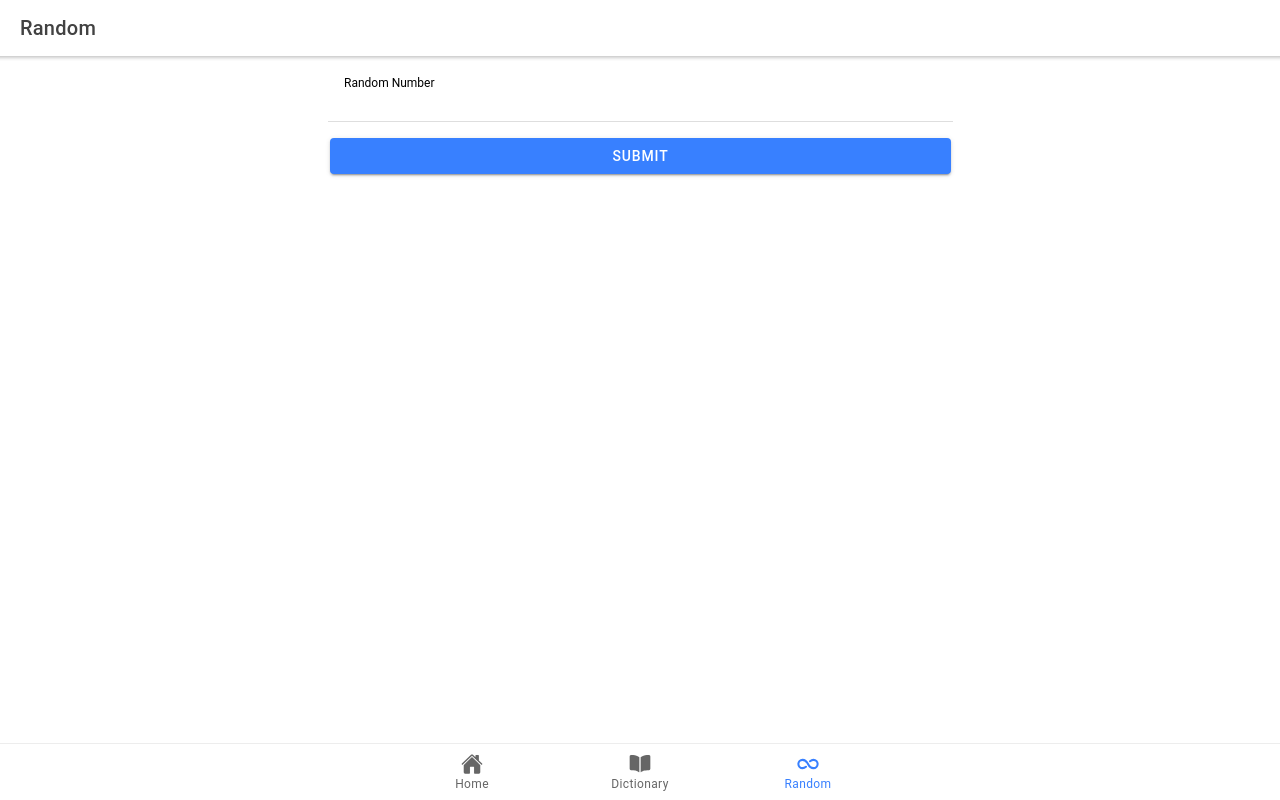
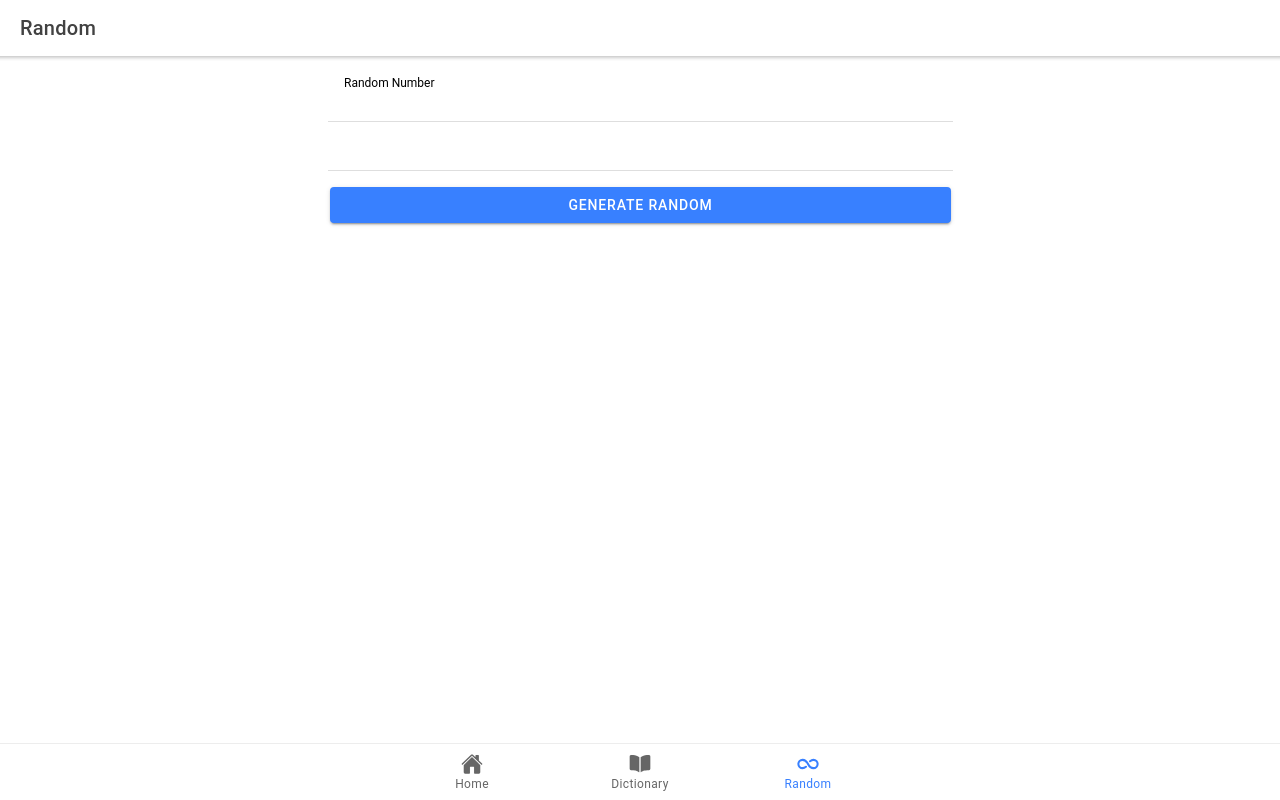
Before and after one commit to cevaris/random-app-js, a React (Create React App) app in the folder app/: page /random in a window 1280 px wide. Built offline with nearby package versions, Linux system fonts and the light colour scheme.

Commit message:
wired random string app form to api

```diff
--- /dev/null
+++ b/app/src/actions/random.ts
@@ -0,0 +1,13 @@
+import axios from 'axios';
+import { environment } from '../environment';
+
+interface Result {
+    value: string
+}
+
+const ApiHost = environment.apiHost;
+
+export const getRandomString = async (length: number): Promise<string> => {
+    const result = await axios.get<Result>(`${ApiHost}/random/string.json?length=${length}`);
+    return result.data.value;
+}
--- a/app/src/components/RandomStringForm.tsx
+++ b/app/src/components/RandomStringForm.tsx
@@ -1,6 +1,7 @@
 import { IonButton, IonInput, IonItem, IonLabel } from '@ionic/react';
-import React from 'react';
+import React, { useState } from 'react';
 import { Controller, useForm } from 'react-hook-form';
+import { getRandomString } from '../actions/random';
 
 interface IFormInputs {
     length: number
@@ -8,11 +9,13 @@ interface IFormInputs {
 interface RandomStringFormProps {
 }
 
-const RandomStringForm: React.FC<RandomStringFormProps> = (props) => {
+const RandomStringForm: React.FC<RandomStringFormProps> = () => {
     const { control, register, handleSubmit } = useForm<IFormInputs>();
+    const [randomString, setRandomString] = useState('');
 
     const onSubmit = async (data: IFormInputs) => {
-        console.log(`/random/string.json?length=${data.length}`);
+        const result = await getRandomString(data.length);
+        setRandomString(result);
     };
 
     return (
@@ -22,11 +25,15 @@ const RandomStringForm: React.FC<RandomStringFormProps> = (props) => {
                 <Controller
                     as={<IonInput type="number" ref={register} />}
                     name="length"
+                    defaultValue=""
                     control={control}
                 />
             </IonItem>
+            <IonItem>
+                <IonInput value={randomString} />
+            </IonItem>
             <IonButton expand="block" type="submit" className="ion-margin-top">
-                Submit
+                Generate Random
             </IonButton>
         </form>
     );
--- a/app/src/containers/WordSearchContainer.tsx
+++ b/app/src/containers/WordSearchContainer.tsx
@@ -2,7 +2,7 @@ import { IonCol, IonGrid, IonList, IonRow, IonSearchbar } from '@ionic/react';
 import axios from 'axios';
 import React, { useState } from 'react';
 import WordSearchItem from '../components/WordSearchItem';
-import { environment } from '../envrionment';
+import { environment } from '../environment';
 import { Word } from '../types';
 
 interface WordSearchProps { }
```
Also changed, not shown: src/routes/random.ts (+4 -4 lines), app/src/environment.ts (renamed from app/src/envrionment.ts).
